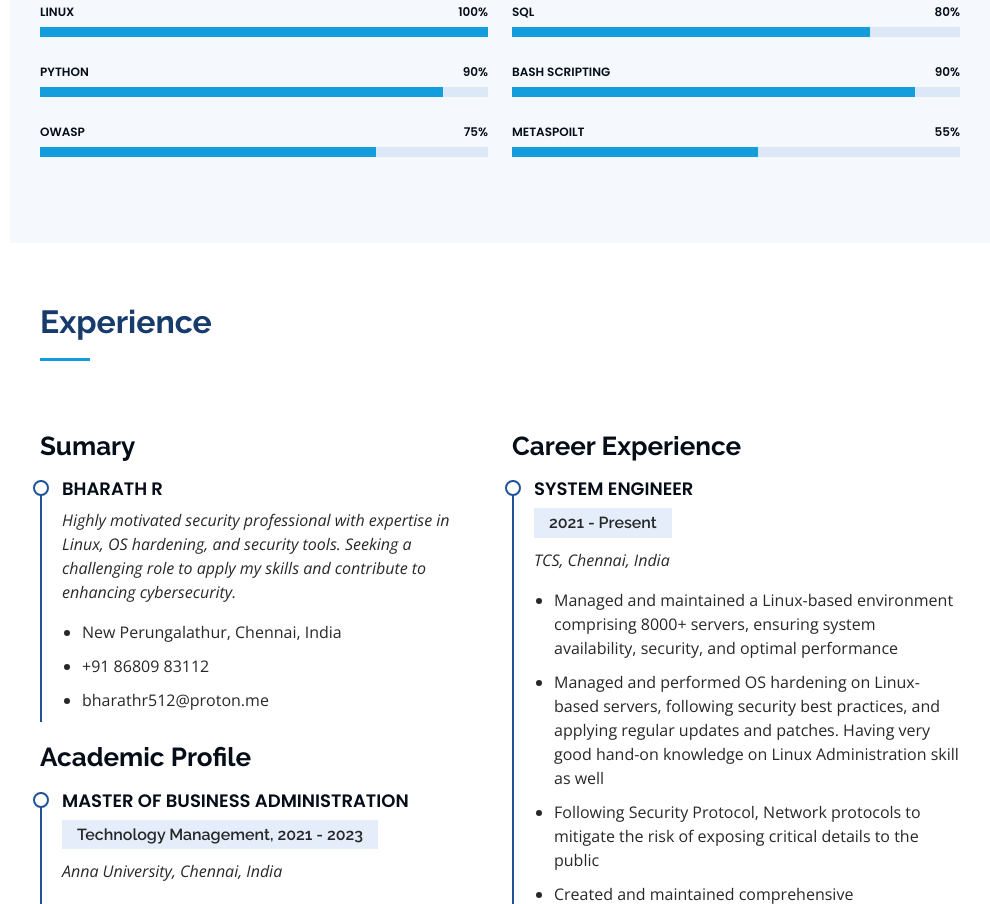
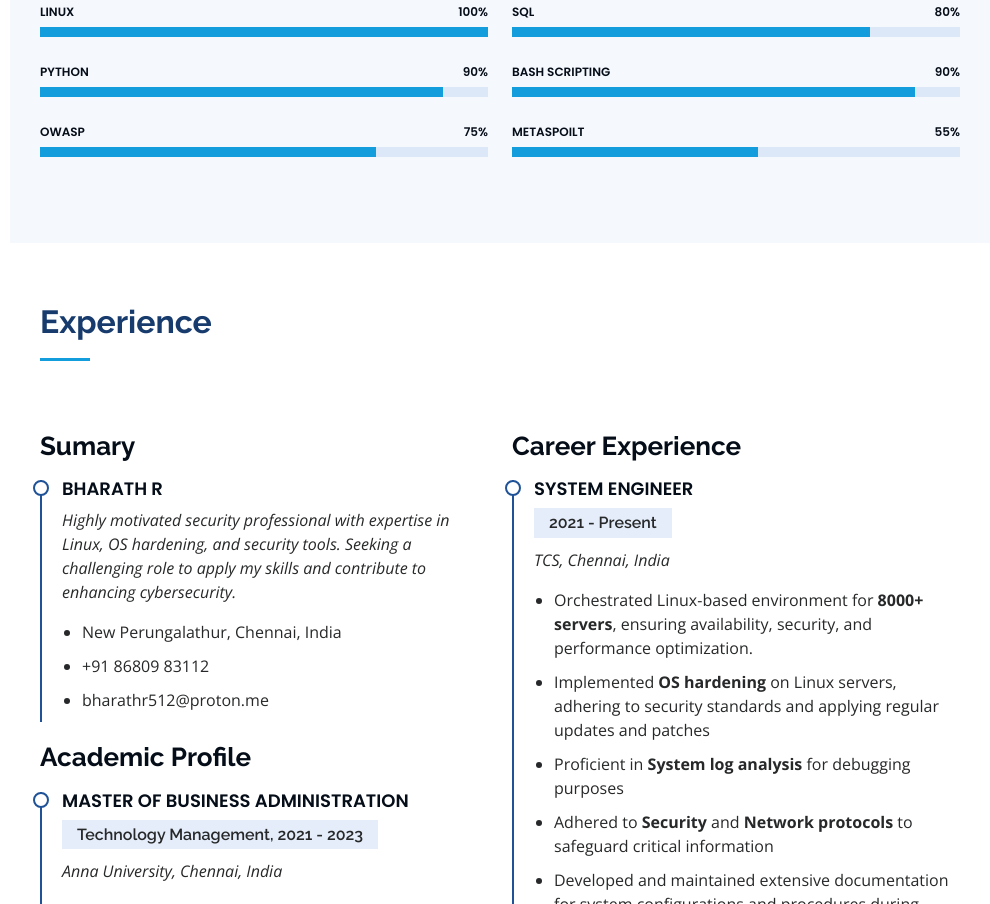
Before and after one commit to bharath512/My-Portfolio, a plain HTML site: page index.html in a window 1280 px wide. Shown: the part 1896-2800 px from the top of the page, without its empty margins (290-1280 px from the left). Drawn offline with nearby package versions, Linux system fonts and the light colour scheme.

Commit message:
Update index.html

```diff
--- a/index.html
+++ b/index.html
@@ -62,8 +62,8 @@
           <li><a href="#hero" class="nav-link scrollto active"><i class="bx bx-home"></i> <span>Home</span></a></li>
           <li><a href="#about" class="nav-link scrollto"><i class="bx bx-user"></i> <span>About</span></a></li>
           <li><a href="#Experience" class="nav-link scrollto"><i class="bx bx-file-blank"></i> <span>Experience</span></a></li>
-          <li><a href="assets\IMG_20200701_135940.jpg" download class="nav-link scrollto"><i class="bx bx-file-blank"></i> <span>Resume</span></a></li>
           <li><a href="#Certificates" class="nav-link scrollto"><i class="bx bx-book-content"></i> <span>Certificates</span></a></li>
+          <!-- <li><a href="#Path to resume" download class="nav-link scrollto"><i class="bx bx-file-blank"></i> <span>Resume</span></a></li> -->
           <!-- <li><a href="#services" class="nav-link scrollto"><i class="bx bx-server"></i> <span>Services</span></a></li> -->
           <li><a href="#contact" class="nav-link scrollto"><i class="bx bx-envelope"></i> <span>Contact</span></a></li>
         </ul>
@@ -77,7 +77,8 @@
       <h1>Bharath R</h1>
       <p>I'm <span class="typed" data-typed-items="Security Analyst, System Engineer"></span></p>
     </div>
-  </section><!-- End Hero -->
+  </section>
+  <!-- End Hero -->
 
   <main id="main">
 
@@ -284,10 +285,11 @@
               <h5>2021 - Present</h5>
               <p><em>TCS, Chennai, India</em></p>
               <ul>
-                <li>Managed and maintained a Linux-based environment comprising 8000+ servers, ensuring system availability, security, and optimal performance</li>
-                <li>Managed and performed OS hardening on Linux-based servers, following security best practices, and applying regular updates and patches. Having very good hand-on knowledge on Linux Administration skill as well</li>
-                <li>Following Security Protocol, Network protocols to mitigate the risk of exposing critical details to the public</li>
-                <li>Created and maintained comprehensive documentation for system configurations and procedures as part of new server creation</li>
+                <li>Orchestrated Linux-based environment for <b>8000+ servers</b>, ensuring availability, security, and performance optimization.</li>
+                <li>Implemented <b>OS hardening</b> on Linux servers, adhering to security standards and applying regular updates and patches</li>
+                <li>Proficient in <b>System log analysis</b> for debugging purposes</li>
+                <li>Adhered to <b>Security</b> and <b>Network protocols</b> to safeguard critical information</li>
+                <li>Developed and maintained extensive documentation for system configurations and procedures during server provisioning</li>
               </ul>
             </div>
             <h3 class="resume-title">Projects</h3>
@@ -295,7 +297,7 @@
               <h4>OS Hardening</h4>
               <h5>System Engineer</h5>
               <ul>
-                <li>Developed a Bash script to automate server hardening procedures, significantly enhancing security and reducing manual effort by 70%.</li>
+                <li>Developed a Bash script to automate <b>server hardening procedures</b>, significantly enhancing security and reducing manual effort by <b>70%</b></li>
               </ul>
             </div>
             <!-- <div class="resume-item">
@@ -316,7 +318,7 @@
     </section>
     <!-- End Experience Section -->
 
-    <!-- ======= Portfolio Section ======= -->
+    <!-- ======= Certificates Section ======= -->
     <section id="Certificates" class="portfolio section-bg">
       <div class="container">
 
@@ -469,7 +471,7 @@
 
       </div>
     </section>
-    <!-- End Portfolio Section -->
+    <!-- End Certificates Section -->
 
     <!-- ======= Services Section ======= -->
     <!-- <section id="services" class="services">
```
